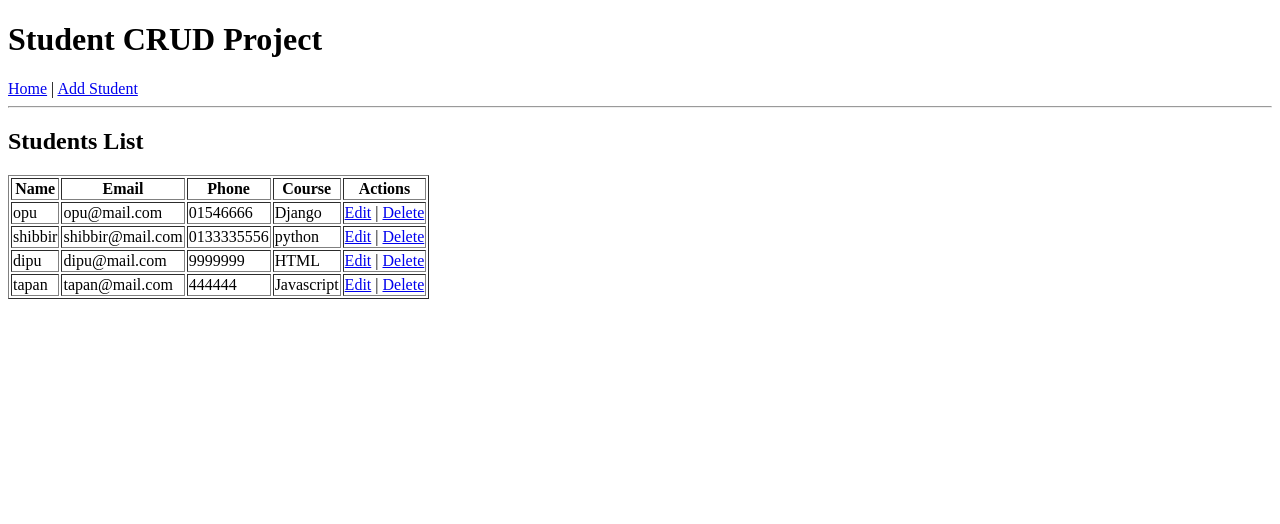
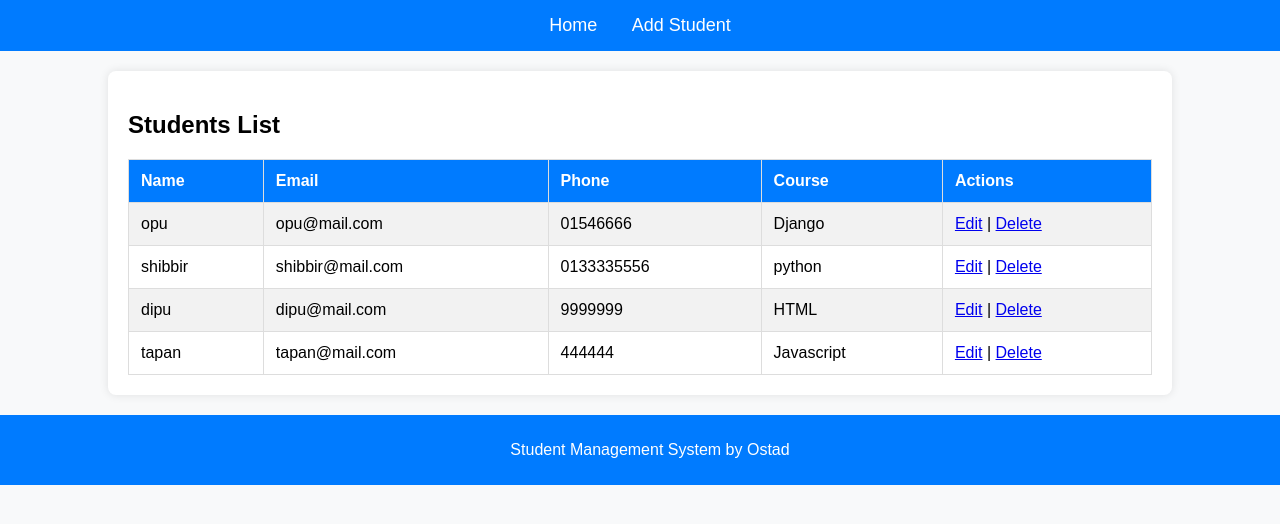
Before and after one commit to anisopu/Student-Management-System, a Django app: page / in a window 1280 px wide. Shown: the top 524 px of the page. Run offline with Django 5.2, Linux system fonts and the light colour scheme; data comes from the database, SQL or seed files in the repository; both versions use the stored data as it was after the commit.

Commit message:
Add files via upload

```diff
--- /dev/null
+++ b/students/static/style.css
@@ -0,0 +1,125 @@
+body {
+    font-family: Arial, sans-serif;
+    margin: 0;
+    padding: 0;
+    background-color: #f8f9fa;
+}
+
+/* Navbar */
+.navbar {
+    background-color: #007bff;
+    color: white;
+    padding: 15px;
+    text-align: center;
+}
+
+.navbar a {
+    color: white;
+    text-decoration: none;
+    margin: 0 15px;
+    font-size: 18px;
+}
+
+.navbar a:hover {
+    text-decoration: underline;
+}
+
+
+
+/* Container */
+.container {
+    width: 80%;
+    margin: auto;
+    background: white;
+    padding: 20px;
+    box-shadow: 0 0 10px rgba(0, 0, 0, 0.1);
+    margin-top: 20px;
+    border-radius: 8px;
+}
+
+/* Messages */
+.message {
+    padding: 10px;
+    margin: 10px 0;
+    border-radius: 5px;
+}
+
+.success {
+    background-color: #d4edda;
+    color: #155724;
+    border: 1px solid #c3e6cb;
+}
+
+.error {
+    background-color: #f8d7da;
+    color: #721c24;
+    border: 1px solid #f5c6cb;
+}
+
+/* Buttons */
+button, .btn {
+    background-color: #007bff;
+    color: white;
+    padding: 10px 15px;
+    border: none;
+    border-radius: 5px;
+    cursor: pointer;
+    font-size: 16px;
+    text-decoration: none;
+}
+
+button:hover, .btn:hover {
+    background-color: #0056b3;
+}
+
+/* Table */
+table {
+    width: 100%;
+    border-collapse: collapse;
+    margin-top: 20px;
+}
+
+table, th, td {
+    border: 1px solid #ddd;
+}
+
+th, td {
+    padding: 12px;
+    text-align: left;
+}
+
+th {
+    background-color: #007bff;
+    color: white;
+}
+
+tr:nth-child(even) {
+    background-color: #f2f2f2;
+}
+
+/* Form Styling */
+form {
+    display: flex;
+    flex-direction: column;
+}
+
+form input {
+    padding: 10px;
+    margin: 10px 0;
+    border: 1px solid #ddd;
+    border-radius: 5px;
+    font-size: 16px;
+}
+
+/* Footer */
+.footer {
+
+    text-align: center;
+    padding: 10px;
+    background: #007bff;
+    color: white;
+    margin-top: 20px;
+    position: relative;
+    bottom: 0;
+    width: 100%;
+}
--- a/students/templates/base.html
+++ b/students/templates/base.html
@@ -1,20 +1,30 @@
+{% load static %}
 <!DOCTYPE html>
 <html lang="en">
 <head>
     <meta charset="UTF-8">
     <meta name="viewport" content="width=device-width, initial-scale=1.0">
     <title>Student CRUD Portal</title>
+    <link rel="stylesheet" type="text/css" href="{% static 'style.css' %}">
+
 </head>
 <body>
-    <h1>Student CRUD Project</h1>
-    <a href="{% url 'student_list' %}">Home</a> |
+    <div class="navbar">
+        <a href="{% url 'student_list' %}">Home</a>
         <a href="{% url 'add_student' %}">Add Student</a>
-    <hr>
+    </div>
+
+    <div class="container">
         {% if messages %}
             {% for message in messages %}
-            <p style="color: green;">{{ message }}</p>
+                <p class="message {% if message.tags %}{{ message.tags }}{% endif %}">{{ message }}</p>
             {% endfor %}
         {% endif %}
         {% block content %}{% endblock %}
+    </div>
+
+    <div class="footer">
+        <p>Student Management System by Ostad</p>
+    </div>
 </body>
 </html>
```
Also changed, not shown: db.sqlite3. Lines whose indentation alone changed are shown as unchanged.
